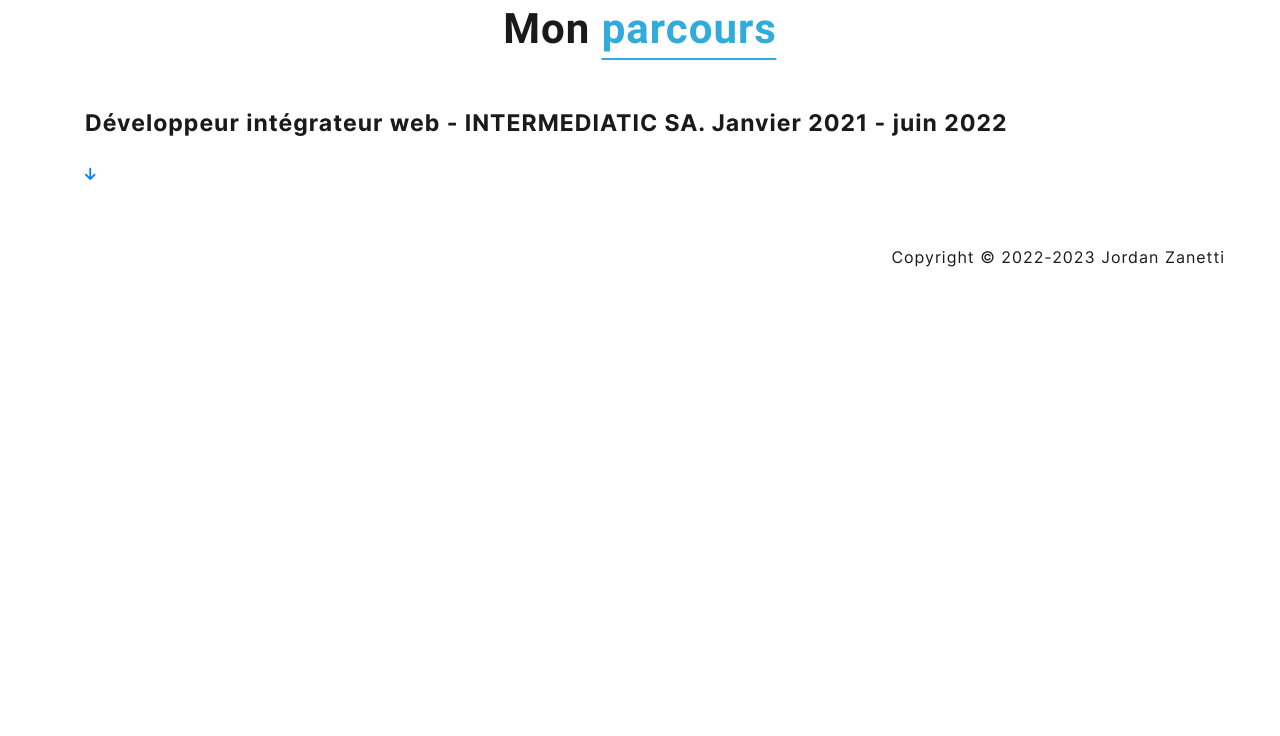
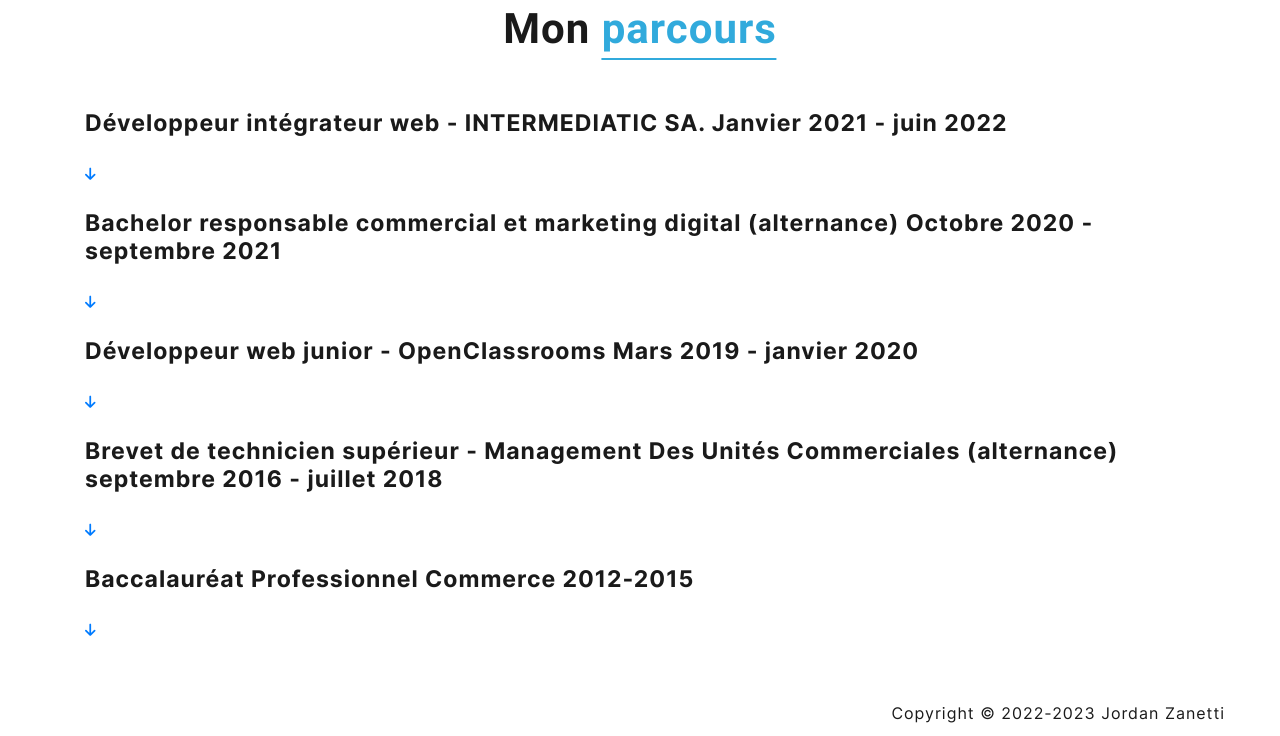
Before and after one commit to JordanZane/CV, a PHP site: page / in a window 1280 px wide; the page is wider, and only the part inside the window is pictured. Shown: the part 2357-3093 px from the top of that part. Before the commit the page ends 2624 px from the top of that part, so only its background shows below. Run offline with PHP 8.4, Linux system fonts and the light colour scheme; some web fonts are replaced.

Commit message:
Ajout de la structure html section parcours

```diff
--- a/index.php
+++ b/index.php
@@ -236,9 +236,60 @@
                                 </span>
                             </div>
                             <div class="experience-details collapse" id="devWeb-experience">
-                                <p><span class="color-blue">INTERMEDIATIC SA.</span></p>
-                                <p>Cela m'a permis d'étendre mes compétences dans le domaine du digital, notamment avec le CMS Wordpress ainsi que les outils de création graphique</p>
-                                <p>Cela m'a permis d'étendre mes compétences dans le domaine du digital, notamment avec le CMS Wordpress ainsi que les outils de création graphique</p>
+                                <p><span class="color-blue">INTERMEDIATIC SA. - Steinfort, Luxembourg </span></p>
+                                <p>J'ai intégré cette entreprise en qualité d'intégrateur web en alternance pendant 9 mois, sous la tutelle du designer et développeur web front-end.</p>
+                                <p>Cette première éxpérience fût riche d'éxpérience et j'ai pu participer à de nombreux projets de création de sites web et de maintenance.</p>
+                                <p>J'ai, suite à mon alternance était embaucher en tant qu'intégrateur web en mi-temps en CDD pour une durée de 9 mois. J'ai pu pleinement m'épanouir et mettre à contribution toutes mes compétences acquise lors de mon alternance dans une grande autonomie.</p>
+                            </div>
+                        </div>
+                        <div class="experience-container">
+                            <div class="experience-content">
+                                <h3>Bachelor responsable commercial et marketing digital (alternance) <span>Octobre 2020 - septembre 2021</span></h3>
+                                <span>
+                                    <a data-toggle="collapse" href="#bachelor-experience" role="button" aria-expanded="true" aria-controls="experience-details"><i class="fa-solid fa-arrow-down"></i></a>
+                                </span>
+                            </div>
+                            <div class="experience-details collapse" id="bachelor-experience">
+                                <p><span class="color-blue">IFA Business School - Metz</span></p>
+                                <p>J'ai effectué cette formation en alternance dans une agence de communication web situé à Steinfort au Luxembourg. Cela m'a permis d'étendre mes compétences dans le domaine du digital, notamment avec le CMS Wordpress ainsi que les outils de création graphique</p>
+                                <p>J'ai lors de cette alternance participer à de nombreux projets où mon rôle consistait à intégrer les sites web des clients via le CMS d'entreprise, ou les CMS WordPress et Prestashop</p>
+                            </div>
+                        </div>
+                        <div class="experience-container">
+                            <div class="experience-content">
+                                <h3>Développeur web junior - OpenClassrooms <span>Mars 2019 - janvier 2020</span></h3>
+                                <span>
+                                    <a data-toggle="collapse" href="#opc-experience" role="button" aria-expanded="true" aria-controls="experience-details"><i class="fa-solid fa-arrow-down"></i></a>
+                                </span>
+                            </div>
+                            <div class="experience-details collapse" id="opc-experience">
+                                <p><span class="color-blue">OpenClassrooms - Ecole en ligne</span></p>
+                                <p>Grâce à cette formation en ligne, j'ai appris les bases du développement web. HTML5 / CSS3 / JavaScript / BootStrap / Sass / WordPress / Photoshop</p>
+                            </div>
+                        </div>
+                        <div class="experience-container">
+                            <div class="experience-content">
+                                <h3>Brevet de technicien supérieur - Management Des Unités Commerciales (alternance) <span>septembre 2016 - juillet 2018</span></h3>
+                                <span>
+                                    <a data-toggle="collapse" href="#bts-experience" role="button" aria-expanded="true" aria-controls="experience-details"><i class="fa-solid fa-arrow-down"></i></a>
+                                </span>
+                            </div>
+                            <div class="experience-details collapse" id="bts-experience">
+                                <p><span class="color-blue">Cése - Ecole de commerce et de gestion</span></p>
+                                <p>Formation réalisée en alternance. J'ai été employé en tant vendeur au sein du magasin Cousin Chaussure de Thionville.</p>
+                                <p>Cette formation m'a apporté des connaissances et des compétences dans le domaine de la gestion d'une unité commerciale, mais m'a également apporté une meilleure maîtrise dans la relation clientèle ainsi que dans la vente.</p>
+                            </div>
+                        </div>
+                        <div class="experience-container">
+                            <div class="experience-content">
+                                <h3>Baccalauréat Professionnel Commerce <span>2012-2015</span></h3>
+                                <span>
+                                    <a data-toggle="collapse" href="#bac-experience" role="button" aria-expanded="true" aria-controls="experience-details"><i class="fa-solid fa-arrow-down"></i></a>
+                                </span>
+                            </div>
+                            <div class="experience-details collapse" id="bac-experience">
+                                <p><span class="color-blue">Lycée professionnel Sophie Germain - Thionville</span></p>
+                                <p>Baccalauréat réalisé dans le lycée Professionnel Sophie-Germain de Thionville. J'ai acquis durant ces trois années, des connaissances dans le domaine de la vente, de la gestion et du management d'une unité commerciale. Mes différents stages m'ont apportés une première expérience commerciale enrichissante où j'ai su développer mon sens de la relation clientèle et de la vente.</p>
                             </div>
                         </div>
                     </div>
```
